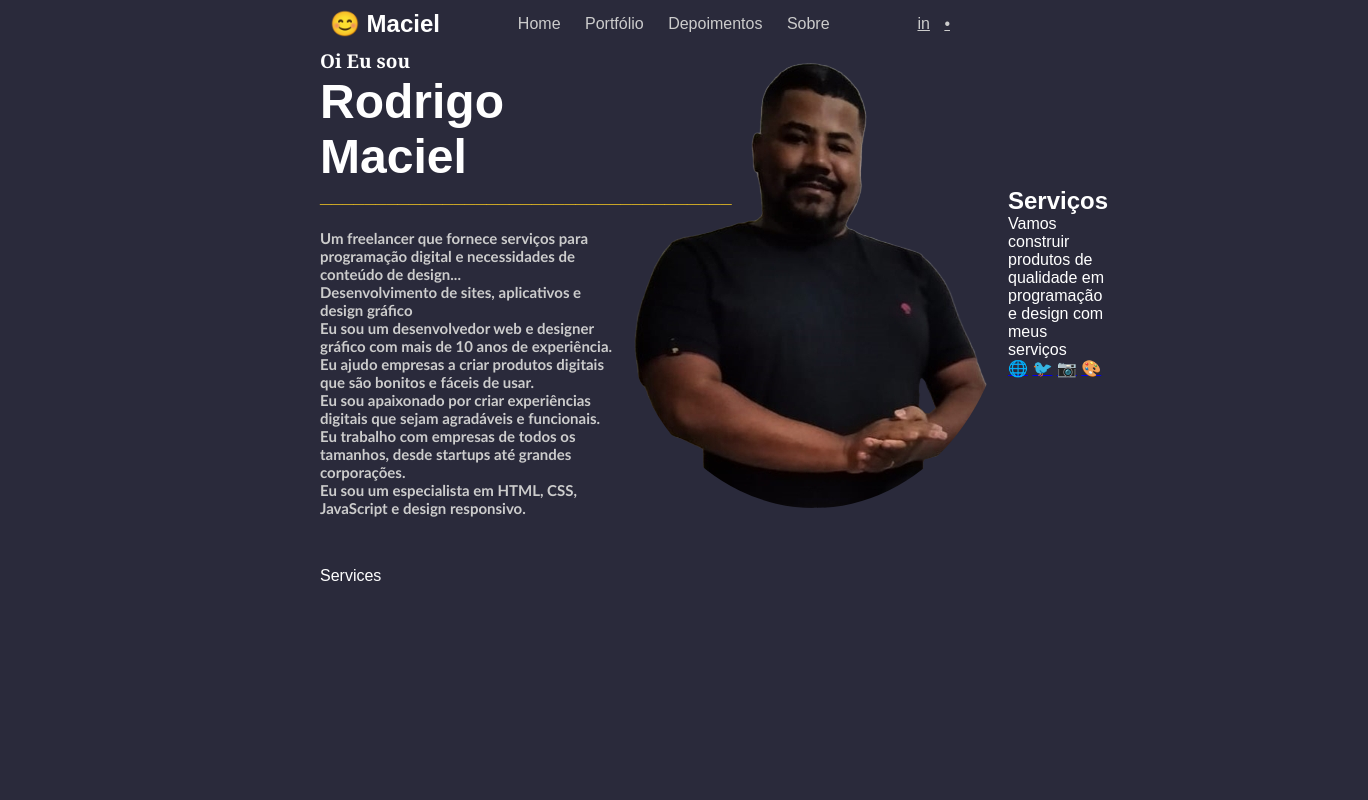
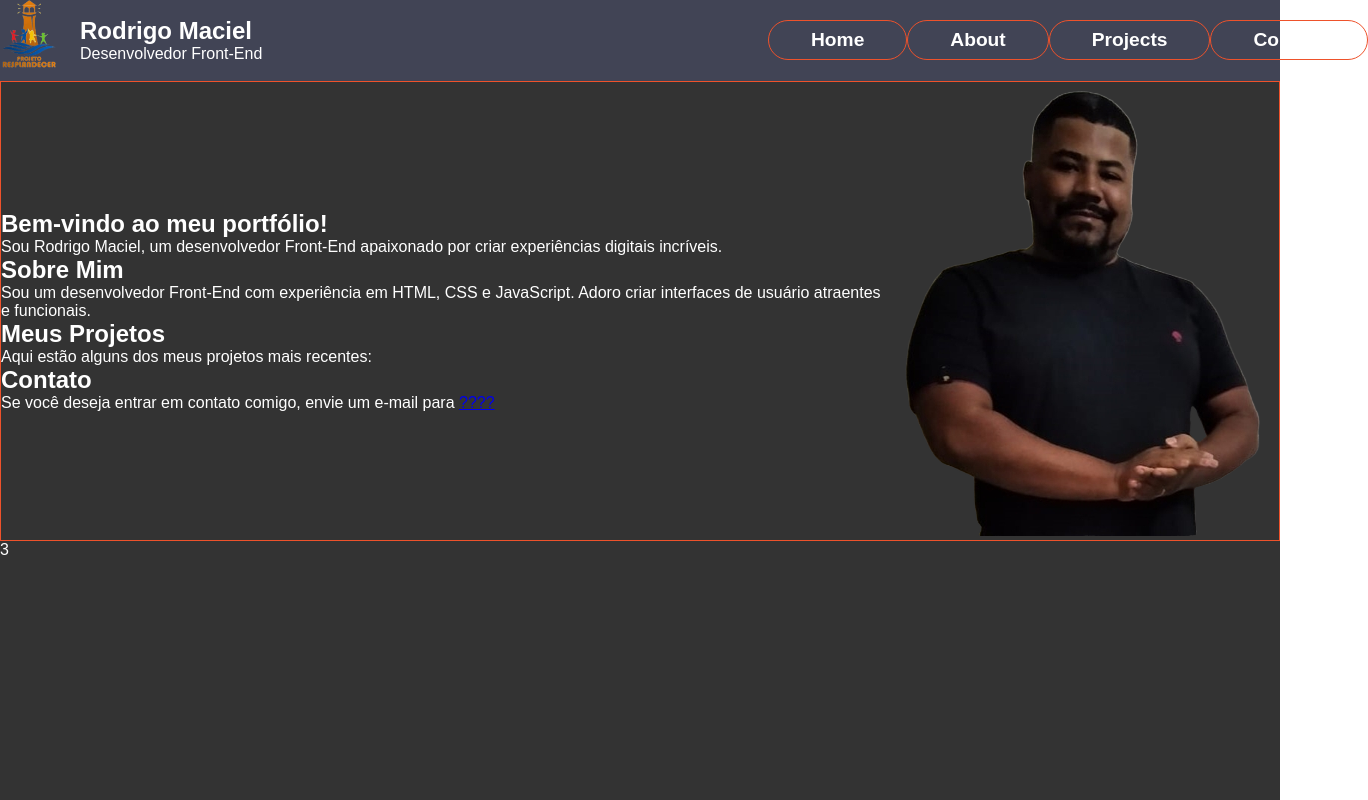
Before and after one commit to Rinogahr/lande_page, a plain HTML site: page lande_page1.0.html in a window 1280 px wide. Shown: the whole page, 1368 px wide, since content can reach past the window. Drawn offline with Linux system fonts and the light colour scheme.

Commit message:
gfdgfd
fdgfdgfd

```diff
--- a/css/lande_page1.0.css
+++ b/css/lande_page1.0.css
@@ -1,108 +1,80 @@
-* {
+*, body {
   margin: 0;
   padding: 0;
   box-sizing: border-box;
+  font-family: 'Arial', sans-serif;
 }
 
-body {
-  font-family: 'Arial', sans-serif;
-  color: #fff;
+/* NAV CONTAINER */
+#nav_container{
+  background-color: #333;
+  color: white;
+  margin: 0;
+  padding: 0;
+  height: 100vh;
+}
+/* NAV CONTAINER FIM */
+
+/* HEADER CONTAINER */
+.header_container{
+  background-color: #414455;
+  padding: 0;
   display: flex;
-  align-items: center;
-  flex-direction: column;
-  flex-wrap: nowrap;
-  align-content: center;
-  justify-content: center;
-  background-color: #2a2a3b;
+  flex-direction: row;
+  justify-content: space-between;
 }
 
-#containerPrincipal{
-  width: 50vw;
-  height: 100vh;
-}
-
-.header {
+/* HEADER LOGO */
+.header_logo{
   display: flex;
   justify-content: space-between;
   align-items: center;
-  padding: 10px;
-  border-radius: 10px 10px 0 0;
+}
+.header_logo img{
+  padding-right: 1.5rem;
+  width: 5rem;
+  height: auto;
+}
+/* HEADER LOGO FIM*/
+
+/* HEADER MENU */
+.header_menu{
+  width: 40vw;
+  display: flex;
+  justify-content: space-evenly;
+  align-items: center;
 }
 
-.logo {
-  font-weight: bold;
-  font-size: 24px;
+.header_menu_item{
+  border: solid 1px #ee522b;
+  border-radius: 5rem;
+  padding: 0.5rem 1rem;
 }
-
-.nav a {
-  margin: 0 10px;
-  color: #ccc;
-  text-decoration: none;
-}
-
-.social a {
-  margin-left: 10px;
-  color: #ccc;
-}
-
-.intro {
-  display: flex;
-  justify-content: space-between;
-  align-items: center;
-  margin-bottom: 50px;
-}
-
-.intro-text {
-  flex: 1;
-  min-width: 300px;
-}
-
-.intro-text h2 {
-  font-size: 19px;
-  font-family: Georgia, 'Times New Roman', Times, serif;
-  /* color: #f3c623; */
-}
-
-.intro-text h1 {
-  font-size: 48px;
-  /* color: #f3c623; */
-}
-
-.intro-text p {
-  font-family: 'Gill Sans', 'Gill Sans MT', Calibri, 'Trebuchet MS', sans-serif;
-  font-size: 15px;
-  color: #ccc;
-  /* margin: 10px 0; */
-}
-.linha{
-  color: #f3c623;
+.header_menu_item a{
   text-decoration: none;
   font-weight: bold;
-  font-size: 20px;
-  font-weight: 900;
+  font-size: 1.2rem;
+  transition: all 0.3s ease-in-out;
+  margin: 0 10px;
+  color: #fff;
+  padding: 0.5rem 1rem;
 }
-.intro-image img {
-  /* max-width: 300px; */
-  border-radius: 50%;
+.header_menu_item a:hover{
+  color: black;
 }
+.header_menu_item:hover{
+  background-color: #ee522b;
+  transition: all 0.3s ease-in-out;
+}
+/* HEADER MENU FIM*/
 
+/* HEADER CONTAINER FIM */
 
-@media (max-width: 768px) {
-  .intro {
-    flex-direction: column;
-    text-align: center;
-  }
-
-  .intro-image {
-    margin-top: 20px;
-  }
-
-  .cards {
-    flex-direction: column;
-  }
-
-  .header {
-    flex-direction: column;
-    text-align: center;
-  }
+/* section_container */
+.section_container{
+  border: solid 1px #ee522b;
+  display: flex;
+  justify-content: space-around;
+  align-items: center;
 }
+/* section_container FIM */
--- a/lande_page1.0.html
+++ b/lande_page1.0.html
@@ -1,5 +1,5 @@
 <!DOCTYPE html>
-<html lang="en">
+<html lang="pt-br">
 <head>
   <meta charset="UTF-8">
   <meta name="viewport" content="width=device-width, initial-scale=1.0">
@@ -7,60 +7,70 @@
   <link rel="stylesheet" href="/css/lande_page1.0.css">
 </head>
 <body>
-  <main id="containerPrincipal">
+  <nav id="nav_container">
+    <header class="header_container">
 
-    <header class="header">
-      <div class="logo">😊 Maciel</div>
-      <nav class="nav">
-        <a href="#">Home</a>
-        <a href="#">Portfólio</a>
-        <a href="#">Depoimentos</a>
-        <a href="#">Sobre</a>
-      </nav>
-      <div class="social">
-        <a href="#">in</a>
-        <a href="#">•</a>
+      <div class="header_logo">
+        <a href="#home">
+          <img src="/img/logoresplandecer.png" alt="Logo" class="header_logo_img">
+        </a>
+        <div class="header_logo_text">
+          <h1>Rodrigo Maciel</h1>
+          <p>Desenvolvedor Front-End</p>
+        </div>
       </div>
+
+      <div class="header_menu">
+        <div class="header_menu_item">
+          <a href="#home">Home</a>
+        </div>
+        <div class="header_menu_item">
+          <a href="#about">About</a>
+        </div>
+        <div class="header_menu_item">
+          <a href="#projects">Projects</a>
+        </div>
+        <div class="header_menu_item">
+          <a href="#contact">Contact</a>
+        </div>
+      </div>
+
     </header>
+    <section class="section_container">
 
-    <main class="main">
+      <div class="section_container_dados">
 
-      <section class="intro">
+        <div class="section_home" id="home">
+          <h2>Bem-vindo ao meu portfólio!</h2>
+          <p>Sou Rodrigo Maciel, um desenvolvedor Front-End apaixonado por criar experiências digitais incríveis.</p>
+        </div>
 
-        <nav class="intro-text">
-          <h2>Oi Eu sou</h2>
-          <h1>Rodrigo Maciel</h1>
-          <h3 class="linha"> _____________________________________ <h3/><br>
-          <p>Um freelancer que fornece serviços para programação digital e necessidades de conteúdo de design...</p>
-          <p>Desenvolvimento de sites, aplicativos e design gráfico</p>
-          <p>Eu sou um desenvolvedor web e designer gráfico com mais de 10 anos de experiência.</p>
-          <p>Eu ajudo empresas a criar produtos digitais que são bonitos e fáceis de usar.</p>
-          <p>Eu sou apaixonado por criar experiências digitais que sejam agradáveis e funcionais.</p>
-          <p>Eu trabalho com empresas de todos os tamanhos, desde startups até grandes corporações.</p>
-          <p>Eu sou um especialista em HTML, CSS, JavaScript e design responsivo.</p>
-        </nav>
+        <div class="section_about" id="about">
+          <h2>Sobre Mim</h2>
+          <p>Sou um desenvolvedor Front-End com experiência em HTML, CSS e JavaScript. Adoro criar interfaces de usuário atraentes e funcionais.</p>
+        </div>
 
-        <nav class="intro-image">
-          <img src="/img/erasebg-transformed.png" alt="Rodrigo Maciel">
-        </nav>
+        <div class="section_projects" id="projects">
+          <h2>Meus Projetos</h2>
+          <p>Aqui estão alguns dos meus projetos mais recentes:</p>
+          <!-- Adicione seus projetos aqui -->
+        </div>
 
-        <nav class="services">
-          <h2>Serviços</h2>
-          <p>Vamos construir produtos de qualidade em programação e design com meus serviços</p>
-          <div class="social-icons">
-            <a href="#">🌐</a>
-            <a href="#">🐦</a>
-            <a href="#">📷</a>
-            <a href="#">🎨</a>
-          </div>
-        </nav>
+        <div class="section_contact" id="contact">
+          <h2>Contato</h2>
+            <p>
+              Se você deseja entrar em contato comigo, envie um e-mail para
+              <a href="mailto:">????</a>
+            </p>
+        </div>
+      </div>
 
-      </section>
+      <div class="section_container_img_perfil">
+        <img src="/img/erasebg-transformed.png" alt="Rodrigo Maciel" class="section_container_img">
+      </div>
 
-      <section class="linkContainer">Services</section>
-
-    </main>
-
-  </main>
+    </section>
+    <footer class="footer_container">3</footer>
+  </nav>
 </body>
 </html>
```
